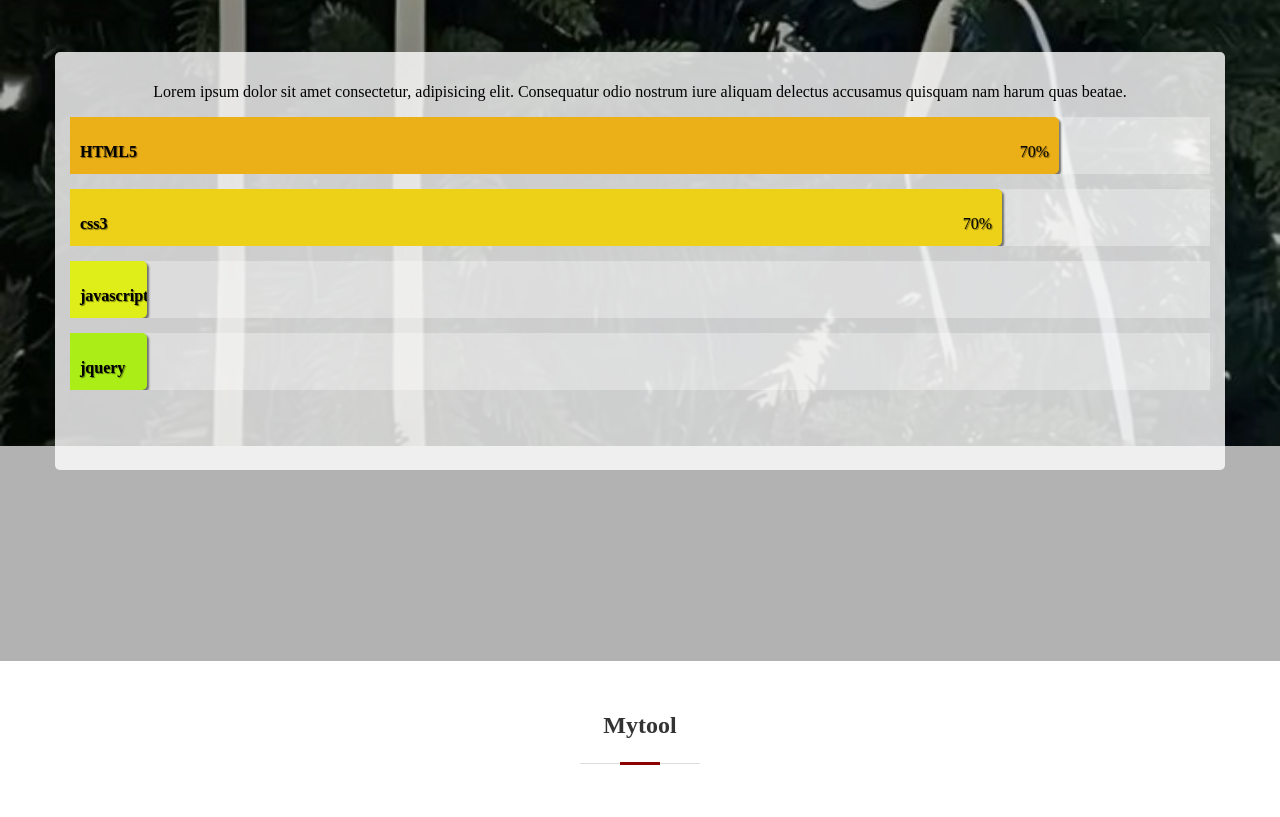
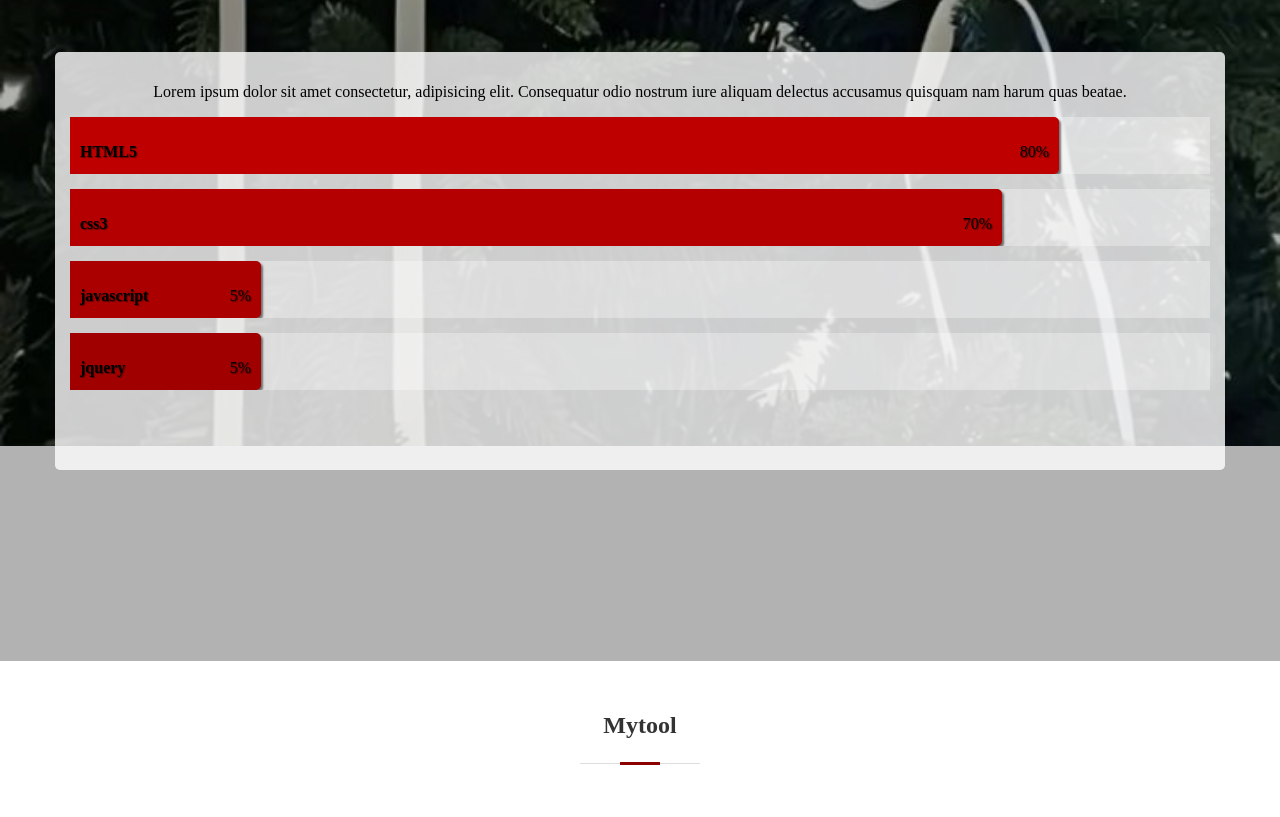
Before and after one commit to janghana05/porfolio, a plain HTML site: page index.html in a window 1280 px wide. Shown: the part 1829-2646 px from the top of the page. Drawn offline with Linux system fonts and the light colour scheme.

Commit message:
추가
추가

```diff
--- a/css/style.css
+++ b/css/style.css
@@ -226,19 +226,19 @@ section#myskill .row .column .inner>p {
 }
 
 section#myskill .row .progressbar .items-wrap:nth-of-type(1) .item {
-    background-color: #ebaf17;
+    background-color: rgb(190, 0, 0);
 }
 
 section#myskill .row .progressbar .items-wrap:nth-of-type(2) .item {
-    background-color: #edd118;
+    background-color: rgb(180, 0, 0);
 }
 
 section#myskill .row .progressbar .items-wrap:nth-of-type(3) .item {
-    background-color: #dfed18;
+    background-color: rgb(170, 0, 0);
 }
 
 section#myskill .row .progressbar .items-wrap:nth-of-type(4) .item {
-    background-color: #abed17;
+    background-color: rgb(160, 0, 0);
 }
 
 section#myskill.active .row .progressbar .items-wrap:nth-of-type(1) .item {
@@ -251,12 +251,12 @@ section#myskill.active .row .progressbar .items-wrap:nth-of-type(2) .item {
 }
 
 section#myskill.active .row .progressbar .items-wrap:nth-of-type(3) .item {
-    width: 5%;
+    width: 15%;
     transition-delay: 0.5s ;
 }
 
 section#myskill.active .row .progressbar .items-wrap:nth-of-type(4) .item {
-    width: 5%;
+    width: 15%;
     transition-delay: 0.75s ;
 }
 section#mytool {
--- a/index.html
+++ b/index.html
@@ -93,7 +93,7 @@
                     <div class="items-wrap">
                         <div class="item">
                             <div class="title">HTML5</div>
-                            <div class="percent">70%</div>
+                            <div class="percent">80%</div>
                         </div></div>
                         <div class="items-wrap">
                         <div class="item">
@@ -104,13 +104,13 @@
                         <div class="items-wrap">
                         <div class="item">
                             <div class="title">javascript</div>
-                            <div class="percent">70%</div>
+                            <div class="percent">5%</div>
                         </div>
                     </div>
                         <div class="items-wrap">
                         <div class="item">
                             <div class="title">jquery</div>
-                            <div class="percent">60%</div>
+                            <div class="percent">5%</div>
                         </div>
                     </div>
                     </div>
```
